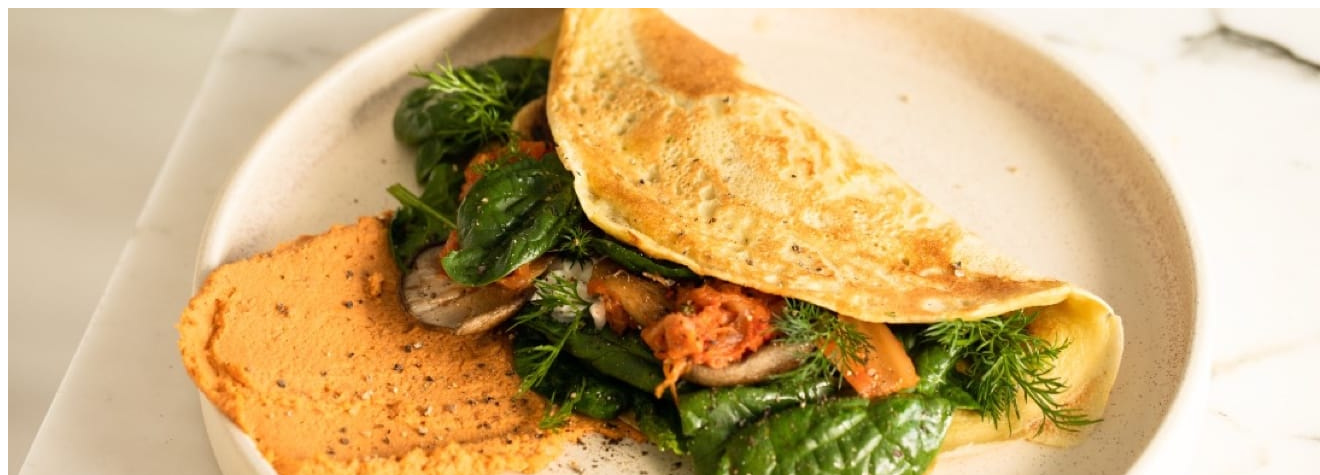
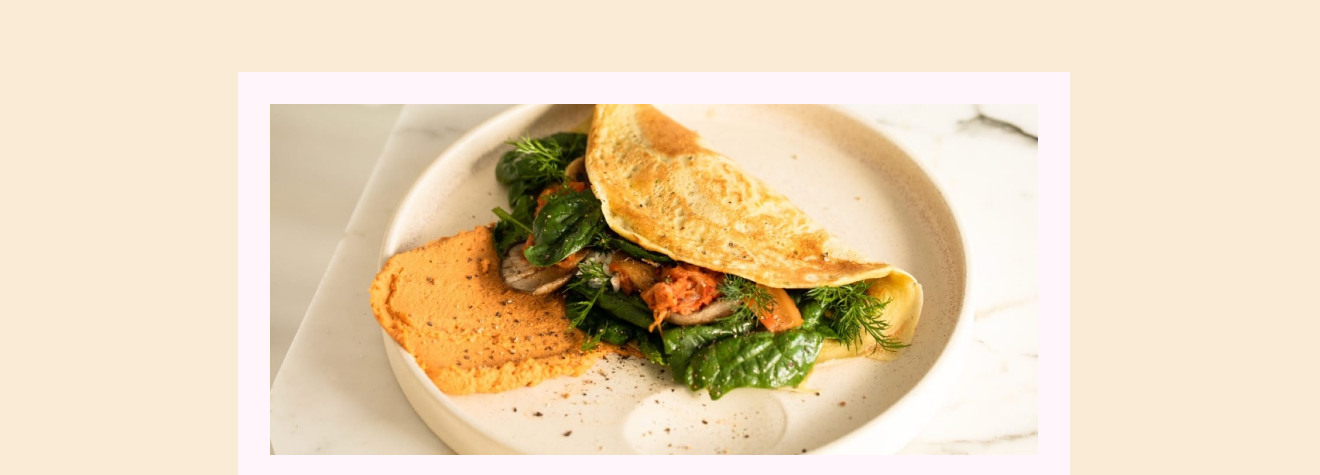
Before and after one commit to SakshamThapliyal/Omelette_Recipe, a plain HTML site: page index.html in a window 1280 px wide. Shown: the top 475 px of the page, 1320 px wide, since content can reach past the window. Drawn offline with Linux system fonts and the light colour scheme.

Commit message:
recipe html

```diff
--- a/index.html
+++ b/index.html
@@ -4,7 +4,7 @@
     <meta charset="UTF-8">
     <meta name="viewport" content="width=device-width, initial-scale=1.0">
     <title>Document</title>
-    <link rel="stylesheet" href="Omelette_Style.css">
+    <link rel="stylesheet" href="style.css">
 </head>
 <body>
     <div class="main">
```
